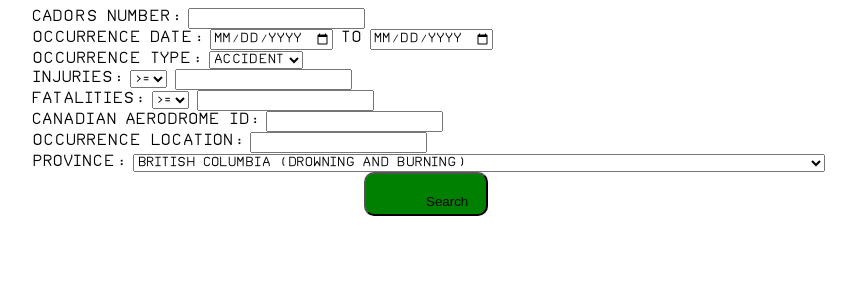
After one commit to DaRealCodeWritten/Vancouver-WebsiteNG, a Flask app: page /cadors in a window 1280 px wide. The commit adds this page. Shown: the top 300 px of the page, without its empty margins (212-1068 px from the left). Run offline with Flask 2, Linux system fonts and the light colour scheme; parts of the project's set-up code (start-up, migrations or seed data) failed here and were passed over.

Commit message:
Add beginnings of CADORS functionality

```diff
--- a/main.py
+++ b/main.py
@@ -94,6 +94,16 @@ async def index():
         return render_template("index/index.html")
     else:  # User is logged in
         return render_template("index/index_active.html", welcome=f"{current_user.name}")
+
+
+@app.route("/cadors")
+async def cadors():
+    return render_template("cadors-it/cadors.html")
+
+
+@app.route("/cadors/secret")
+async def cadors_secret():
+    return render_template("cadors-it/cadors-secret.html")
 
 
 @app.route('/favicon.ico')
--- a/static/500.css
+++ b/static/500.css
@@ -1,8 +1,13 @@
+html {
+    background-color: gray;
+}
+
 .background {
     justify-content: center;
     align-content: center;
     align-items: center;
     justify-items: center;
+    justify-self: center;
 }
 
 h1 {
--- /dev/null
+++ b/static/cadors.css
@@ -0,0 +1,60 @@
+@font-face {
+    font-family: AirbusDisp2;
+    src: url("/static/AirbusDisp2.ttf");
+}
+
+.cadors-search {
+    display: flex;
+    justify-content: center;
+}
+
+.occurrence-info {
+    display: block;
+}
+
+label {
+    display: block;
+    border-spacing: 5px;
+    font-family: AirbusDisp2;
+}
+
+option, select, input{
+    font-family: AirbusDisp2;
+}
+
+.egg-link-hover {
+    visibility: hidden;
+}
+
+.submit {
+    height: 20px;
+    width: 60px;
+    background-color: green;
+    border-radius: 10px;
+    padding: 20px 60px;
+    position: absolute;
+    justify-self: center;
+}
+
+.button-d {
+    position: absolute;
+    left: 45%;
+    display: block;
+    align-content: center;
+    justify-content: center;
+    justify-items: center;
+    align-items: center;
+}
+
+.egg-link:hover + .egg-link-hover{
+    transition: opacity .2s, visibility .2s;
+    visibility: visible;
+}
+
+.submit:hover {
+    cursor: pointer;
+}
+
+.submit:disabled {
+    -webkit-filter: brightness(80%);
+}
--- /dev/null
+++ b/static/cadors.js
@@ -0,0 +1,18 @@
+let icao = document.getElementsByClassName("icao")[0];
+icao.addEventListener('keypress', function (event) {
+    let regex = new RegExp("^[a-zA-Z]");
+    let key = String.fromCharCode(!event.charCode ? event.which : event.charCode);
+    if (!regex.test(key)) {
+        event.preventDefault();
+        let button = document.getElementsByClassName("submit")[0];
+        button.disabled = true;
+        console.log("Bad");
+        return false;
+    }
+    else {
+        let button = document.getElementsByClassName("submit")[0];
+        button.disabled = false;
+        console.log("Good");
+        return true;
+    }
+});
--- /dev/null
+++ b/templates/cadors-it/cadors.html
@@ -0,0 +1,86 @@
+<!DOCTYPE html>
+<html lang="en">
+<head>
+    <meta charset="UTF-8">
+    <title>CADORS it!</title>
+    <link rel="stylesheet" href="{{url_for('static', filename='cadors.css')}}">
+</head>
+<body>
+    <form name="cadors-finder" method="post">
+    <div class="cadors-search" style="display: flex; justify-content: center">
+        <div class="occurrence-info" style="display: block">
+            <label for="cdnum">
+                CADORS Number: <input type="number" id="cdnum" name="cdnum" class="cdnum">
+            </label>
+            <label for="date-low">
+                Occurrence Date: <input type="date" id="date-low" name="date-low"> to <input type="date" name="date-high">
+            </label>
+            <label for="octype">
+                Occurrence Type: <select id="octype">
+                    <option value="0">Accident</option>
+                    <option value="1">Incident</option>
+                </select>
+            </label>
+            <label for="imod">
+                Injuries: <select id="imod">
+                    <option value=">=">>=</option>
+                    <option value="=">=</option>
+                    <option value="<="><=</option>
+                </select>
+                <input type="number" name="icount">
+            </label>
+            </label>
+            <label for="fatalities">
+                Fatalities: <select id="fatalities" name="fmod">
+                <option value=">=">>=</option>
+                <option value="=">=</option>
+                <option value="<="><=</option>
+            </select>
+                <input type="number" name="fcount">
+            </label>
+            <label for="icao">
+                Canadian Aerodrome ID: <input
+                    type="text"
+                    title="Must not have special chars such as { or }"
+                    maxlength="4"
+                    pattern="[A-Za-z]{4}"
+                    id="icao"
+                    name="icao"
+                    class="icao">
+            </label>
+            <label for="ocloc">
+                Occurrence Location: <input
+                    pattern="[A-Za-z0-9]"
+                    type="text"
+                    title="Must only contain letters and numbers"
+                    id="ocloc"
+                    name="ocloc"
+                    class="ocloc">
+            </label>
+            <label for="province">
+                Province: <select id="province" name="province">
+                <option value="BC">British Columbia (Drowning and burning)</option>
+                <option value="AB">Alberta (Rocky road)</option>
+                <option value="SK">Saskatchewan (Doesn't actually exist)</option>
+                <option value="MB">Manitoba (My dog is in Ontario and i can still see it)</option>
+                <option value="ON">Ontario (ew Tim was born here)</option>
+                <option value="NB">New Brunswick (No funswick)</option>
+                <option value="NS">Nova Scotia (Lobster? I hardly know'er!)</option>
+                <option value="PEI">Prince Edward Island (free to select, 75$ to deselect and choose another prov.)</option>
+                <option value="QC">Quebec (Tabarnak)</option>
+                <option value="NL">Newfoundland and Labrador (Yes b'y)</option>
+            </select>
+            </label>
+        </div>
+    </div>
+    <div class="button-d">
+        <button class="submit" formmethod="post" type="submit">Search</button>
+    </div>
+    </form>
+    <div class="easter-egg" style="padding: 10px 10px; display: inline-block;">
+        <a class='egg-link' href="/cadors/secret" style="width: 10px; height: 10px; padding: 10px 10px; display: inline-block;"></a>
+        <p class="egg-link-hover" style="">What's this i wonder? Maybe you should click it</p>
+    </div>
+    <script src="{{url_for('static', filename='cadors.js')}}"></script>
+</body>
+</html>
--- a/templates/error_500.html
+++ b/templates/error_500.html
@@ -5,7 +5,7 @@
     <link rel="stylesheet" href="{{ url_for('static', filename='500.css') }}">
 </head>
 <body>
-    <div class="background">
+    <div class="background" style="">
         <h1>Well, this is awkward :(</h1>
         <p>We've ran into an error. Don't worry, we've logged the error and will look into it when we can, sorry!</p>
         <div class="button-div">
```
Also changed, not shown: cogs/systemctl.py (+41 -47 lines), static/roster.js (+6 -3 lines), static/AirbusDisp2.ttf (added).
